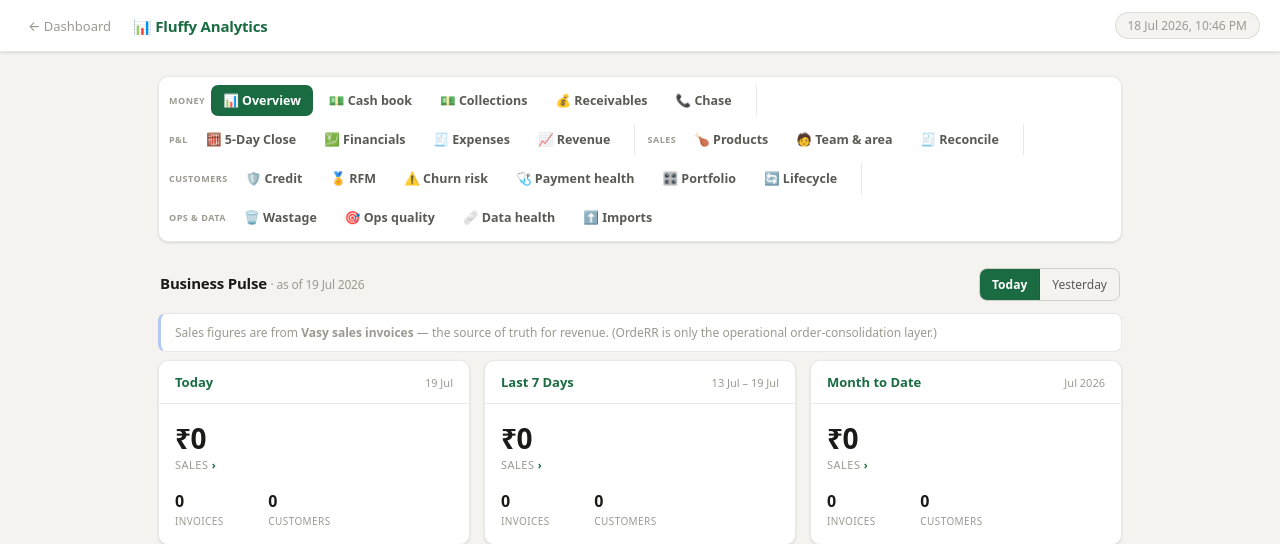
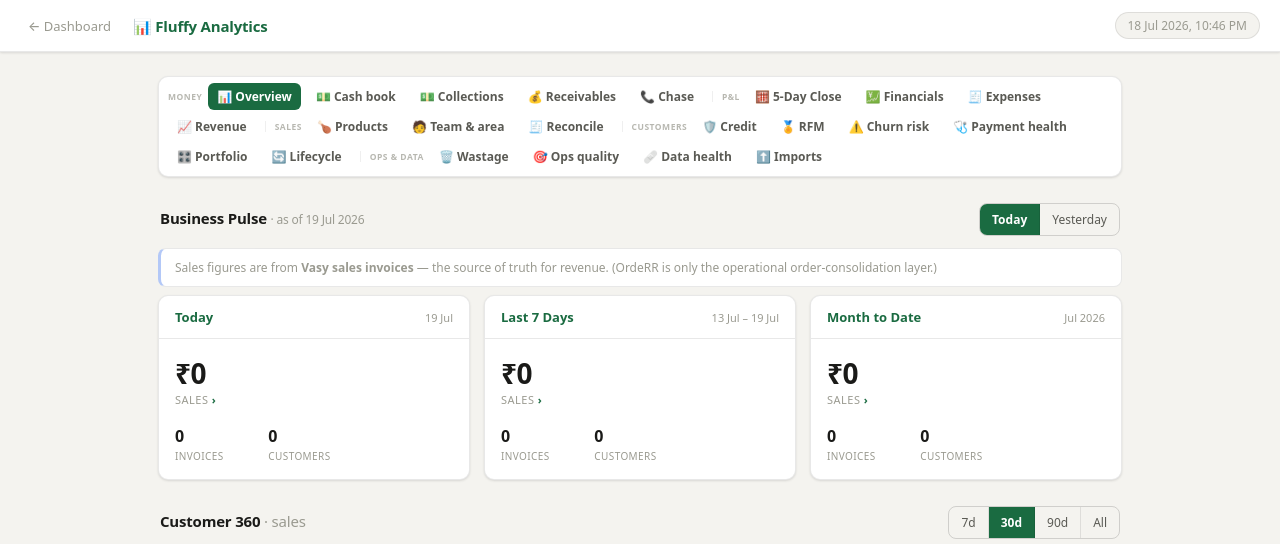
Before and after one commit to 1992tushar/OrdeRR, a FastAPI app: page /dashboard/analytics in a window 1280 px wide. Shown: the top 544 px of the page. Run offline with FastAPI, Linux system fonts and the light colour scheme; data that the repository does not hold is empty.

Commit message:
Analytics: compact subnav — flow tabs continuously with tiny group labels
Prior grouped nav wrapped each group as a rigid unit, creating a chunky 4-row block with whitespace. Now tabs flow continuously and fill rows; tiny 8.5px group labels (each with a subtle left divider) mark Money/P&L/Sales/Customers/Ops sections. Smaller tabs + tighter padding = a light strip, not a card.

Co-Authored-By: Claude Opus 4.8 (1M context) <noreply@anthropic.com>

```diff
--- a/orderr_core/templates/_analytics_subnav.html
+++ b/orderr_core/templates/_analytics_subnav.html
@@ -1,45 +1,39 @@
 {# Shared Analytics sub-navigation. Include after the top nav on every
    analytics page and pass `analytics_view` in context to highlight the
-   active module. Tabs are grouped by how an owner actually uses them
-   (money/cash first, deep analytics later, admin last); each group wraps
-   as a unit with a subtle label + divider. Self-contained styles (each
-   analytics page has its own <style>, so this partial ships its own rules). #}
+   active module. Tabs are ordered by how an owner actually uses them
+   (money/cash first → P&L → sales → customers → ops/admin last). Tiny
+   group labels (each with a subtle left divider) mark the sections; the
+   whole thing flows continuously so rows fill tightly — a light strip,
+   not a chunky block. Self-contained styles (each analytics page has its
+   own <style>, so this partial ships its own rules). #}
 <style>
-.subnav{display:flex;gap:8px 12px;flex-wrap:wrap;align-items:center;background:var(--surface);border:1px solid var(--border);border-radius:var(--r);padding:8px 10px;margin-bottom:20px;box-shadow:var(--shadow)}
-.subnav .grp{display:flex;align-items:center;gap:4px;flex-wrap:wrap}
-.subnav .grp:not(:last-child){border-right:1px solid var(--border);padding-right:12px}
-.subnav .glabel{font-size:9px;font-weight:800;letter-spacing:.5px;color:var(--ink3);text-transform:uppercase;white-space:nowrap;margin-right:2px}
-.subnav a{font-size:12.5px;font-weight:600;color:var(--ink2);text-decoration:none;padding:7px 12px;border-radius:7px;white-space:nowrap}
+.subnav{display:flex;gap:3px 6px;flex-wrap:wrap;align-items:center;background:var(--surface);border:1px solid var(--border);border-radius:var(--r);padding:6px 9px;margin-bottom:20px;box-shadow:var(--shadow)}
+.subnav .glabel{font-size:8.5px;font-weight:800;letter-spacing:.5px;color:var(--ink3);text-transform:uppercase;opacity:.7;padding-left:9px;margin-left:3px;border-left:1px solid var(--border)}
+.subnav .glabel.first{border-left:none;padding-left:0;margin-left:0}
+.subnav a{font-size:12px;font-weight:600;color:var(--ink2);text-decoration:none;padding:5px 9px;border-radius:6px;white-space:nowrap}
 .subnav a:hover{background:var(--bg);color:var(--ink)}
 .subnav a.active{background:var(--green);color:#fff}
 </style>
 <div class="subnav">
 
-  <div class="grp">
-    <span class="glabel">Money</span>
+  <span class="glabel first">Money</span>
   <a href="/dashboard/analytics"            class="{{ 'active' if analytics_view=='overview' else '' }}">📊 Overview</a>
   <a href="/dashboard/analytics/cashbook"    class="{{ 'active' if analytics_view=='cashbook' else '' }}">💵 Cash book</a>
   <a href="/dashboard/analytics/collections" class="{{ 'active' if analytics_view=='collections' else '' }}">💵 Collections</a>
   <a href="/dashboard/analytics/receivables" class="{{ 'active' if analytics_view=='receivables' else '' }}">💰 Receivables</a>
   <a href="/dashboard/analytics/chase"       class="{{ 'active' if analytics_view=='chase' else '' }}">📞 Chase</a>
-  </div>
 
-  <div class="grp">
   <span class="glabel">P&amp;L</span>
   <a href="/dashboard/analytics/close"       class="{{ 'active' if analytics_view=='close' else '' }}">🧮 5-Day Close</a>
   <a href="/dashboard/analytics/financials"  class="{{ 'active' if analytics_view=='financials' else '' }}">💹 Financials</a>
   <a href="/dashboard/analytics/expenses"    class="{{ 'active' if analytics_view=='expenses' else '' }}">🧾 Expenses</a>
   <a href="/dashboard/analytics/revenue"     class="{{ 'active' if analytics_view=='revenue' else '' }}">📈 Revenue</a>
-  </div>
 
-  <div class="grp">
   <span class="glabel">Sales</span>
   <a href="/dashboard/analytics/products"    class="{{ 'active' if analytics_view=='products' else '' }}">🍗 Products</a>
   <a href="/dashboard/analytics/team"        class="{{ 'active' if analytics_view=='team' else '' }}">🧑 Team &amp; area</a>
   <a href="/dashboard/analytics/reconcile"   class="{{ 'active' if analytics_view=='reconcile' else '' }}">🧾 Reconcile</a>
-  </div>
 
-  <div class="grp">
   <span class="glabel">Customers</span>
   <a href="/dashboard/analytics/credit"      class="{{ 'active' if analytics_view=='credit' else '' }}">🛡️ Credit</a>
   <a href="/dashboard/analytics/rfm"         class="{{ 'active' if analytics_view=='rfm' else '' }}">🏅 RFM</a>
@@ -47,14 +41,11 @@
   <a href="/dashboard/analytics/payment-behaviour" class="{{ 'active' if analytics_view=='payment' else '' }}">🩺 Payment health</a>
   <a href="/dashboard/analytics/portfolio"   class="{{ 'active' if analytics_view=='portfolio' else '' }}">🎛️ Portfolio</a>
   <a href="/dashboard/analytics/lifecycle"   class="{{ 'active' if analytics_view=='lifecycle' else '' }}">🔄 Lifecycle</a>
-  </div>
 
-  <div class="grp">
   <span class="glabel">Ops &amp; data</span>
   <a href="/dashboard/analytics/wastage"     class="{{ 'active' if analytics_view=='wastage' else '' }}">🗑️ Wastage</a>
   <a href="/dashboard/analytics/quality"     class="{{ 'active' if analytics_view=='quality' else '' }}">🎯 Ops quality</a>
   <a href="/dashboard/analytics/data-health" class="{{ 'active' if analytics_view=='datahealth' else '' }}">🩹 Data health</a>
   <a href="/dashboard/analytics/imports"     class="{{ 'active' if analytics_view=='imports' else '' }}">⬆️ Imports</a>
-  </div>
 
 </div>
```
Lines whose indentation alone changed are shown as unchanged.
